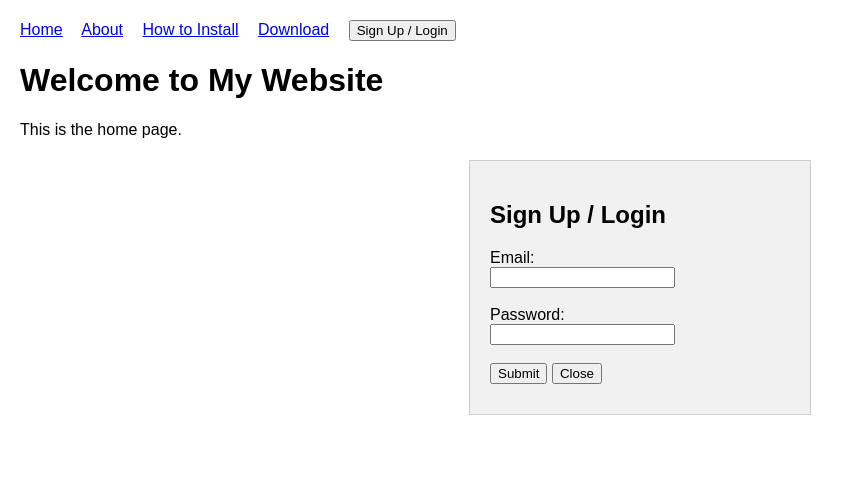
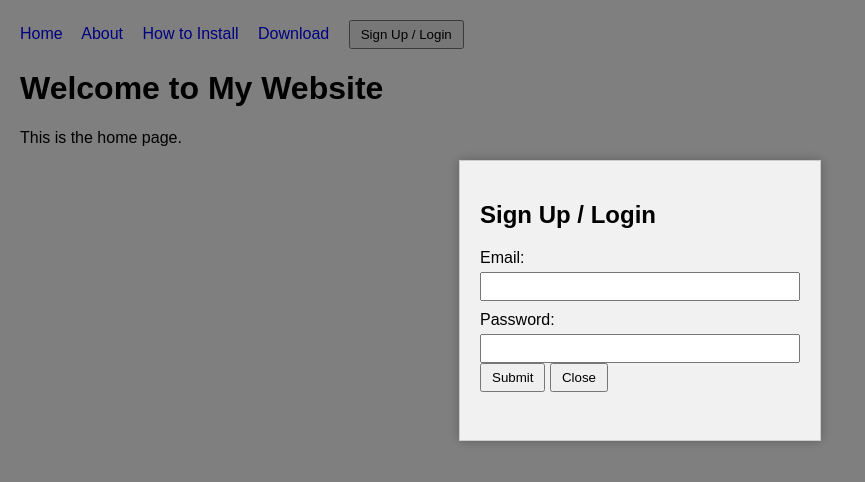
Before and after one commit to BS-Apps/websitetest, a plain HTML site: page index.html in a window 1280 px wide. Both pictures are taken after a click on the button "Sign Up / Login". Shown: the whole page, without its empty margins (0-865 px from the left). Drawn offline with Linux system fonts and the light colour scheme.

Commit message:
Update index.html

```diff
--- a/index.html
+++ b/index.html
@@ -4,12 +4,46 @@
   <meta charset="UTF-8" />
   <title>Home - My Website</title>
   <style>
-    /* Simple styles for layout */
     body { font-family: Arial, sans-serif; margin: 20px; }
-    nav a { margin-right: 15px; }
+    nav a { margin-right: 15px; text-decoration: none; color: blue; }
+    nav a:hover { text-decoration: underline; }
+    button { padding: 5px 10px; }
+    /* Modal styling */
+    #loginModal {
+      display: none;
+      position: fixed;
+      top: 20%;
+      left: 50%;
+      transform: translateX(-50%);
+      background: #f1f1f1;
+      padding: 20px;
+      border: 1px solid #ccc;
+      width: 320px;
+      box-shadow: 0 0 10px rgba(0,0,0,0.25);
+      z-index: 1000;
+    }
+    #overlay {
+      display: none;
+      position: fixed;
+      top:0; left:0; right:0; bottom:0;
+      background: rgba(0,0,0,0.5);
+      z-index: 900;
+    }
+    label { display: block; margin-top: 10px; }
+    input[type="email"], input[type="password"] {
+      width: 100%;
+      padding: 5px;
+      margin-top: 5px;
+      box-sizing: border-box;
+    }
+    #message {
+      margin-top: 10px;
+      min-height: 18px;
+    }
   </style>
 </head>
 <body>
+
   <nav>
     <a href="index.html">Home</a>
     <a href="about.html">About</a>
@@ -21,64 +55,111 @@
   <h1>Welcome to My Website</h1>
   <p>This is the home page.</p>
 
-  <!-- Signup/Login Modal will go here -->
+  <!-- Overlay behind modal -->
+  <div id="overlay"></div>
 
-  <div id="loginModal" style="display:none; position:fixed; top:20%; left:50%; transform:translateX(-50%);
-      background:#f1f1f1; padding:20px; border:1px solid #ccc; width:300px;">
-    <h2>Sign Up / Login</h2>
+  <!-- Login/Signup Modal -->
+  <div id="loginModal" role="dialog" aria-modal="true" aria-labelledby="modalTitle">
+    <h2 id="modalTitle">Sign Up / Login</h2>
     <form id="loginForm">
-      <label>Email:<br />
-        <input type="email" id="email" required />
-      </label><br /><br />
-      <label>Password:<br />
-        <input type="password" id="password" required />
-      </label><br /><br />
+      <label for="email">Email:</label>
+      <input type="email" id="email" name="email" required autocomplete="email" />
+
+      <label for="password">Password:</label>
+      <input type="password" id="password" name="password" required autocomplete="new-password" />
+
       <button type="submit">Submit</button>
       <button type="button" id="closeModal">Close</button>
     </form>
-    <div id="message" style="color:red; margin-top:10px;"></div>
+    <div id="message"></div>
   </div>
 
   <script>
-    // Show modal
-    document.getElementById('loginBtn').onclick = function() {
-      document.getElementById('loginModal').style.display = 'block';
-      document.getElementById('message').textContent = '';
-    };
+    // Show modal function
+    const loginBtn = document.getElementById('loginBtn');
+    const modal = document.getElementById('loginModal');
+    const overlay = document.getElementById('overlay');
+    const closeModalBtn = document.getElementById('closeModal');
+    const messageEl = document.getElementById('message');
 
-    // Close modal
-    document.getElementById('closeModal').onclick = function() {
-      document.getElementById('loginModal').style.display = 'none';
-    };
+    loginBtn.addEventListener('click', () => {
+      modal.style.display = 'block';
+      overlay.style.display = 'block';
+      messageEl.textContent = '';
+      messageEl.style.color = 'black';
+      document.getElementById('loginForm').reset();
+    });
 
-    // Handle form submit
-    document.getElementById('loginForm').onsubmit = async function(e) {
-      e.preventDefault();
-      const email = document.getElementById('email').value;
-      const password = document.getElementById('password').value;
-      // Call your Backendless API here to save user (we'll add this later)
-      document.getElementById('message').textContent = 'Processing...';
+    function closeModal() {
+      modal.style.display = 'none';
+      overlay.style.display = 'none';
+    }
 
+    closeModalBtn.addEventListener('click', closeModal);
+    overlay.addEventListener('click', closeModal);
+
+    // Replace these with your actual Backendless keys
+    const APP_ID = '86A4F199-F8D9-4EDE-B4E8-FE699452D916';
+    const REST_API_KEY = '1CDD055D-1777-40B2-9A7A-CFB092E79D89';
+
+    // Base URL for Backendless API
+    const BASE_URL = `https://api.backendless.com/${APP_ID}/${REST_API_KEY}/data/Purchases`;
+
+    async function checkAndRegister(email, password) {
       try {
-        // Example API call (fill in your real URL and details below)
-        const response = await fetch('https://api.backendless.com/86A4F199-F8D9-4EDE-B4E8-FE699452D916/1CDD055D-1777-40B2-9A7A-CFB092E79D89/data/Purchases', {
-          method: 'POST',
-          headers: {
-            'Content-Type': 'application/json'
-          },
-          body: JSON.stringify({ email, password })
-        });
-        if (response.ok) {
-          document.getElementById('message').style.color = 'green';
-          document.getElementById('message').textContent = 'User registered successfully!';
+        // Encode where clause for searching existing email
+        const whereClause = encodeURIComponent(`email='${email}'`);
+        const checkResponse = await fetch(`${BASE_URL}?where=${whereClause}`);
+
+        if (!checkResponse.ok) {
+          throw new Error('Error checking user');
+        }
+
+        const existingUsers = await checkResponse.json();
+
+        if (existingUsers.length > 0) {
+          // User already registered
+          return { success: false, message: 'User already registered with this email.' };
         } else {
-          const errorData = await response.json();
-          document.getElementById('message').textContent = 'Error: ' + (errorData.message || 'Unknown error');
+          // Register new user
+          const createResponse = await fetch(BASE_URL, {
+            method: 'POST',
+            headers: { 'Content-Type': 'application/json' },
+            body: JSON.stringify({ email, password })
+          });
+
+          if (!createResponse.ok) {
+            const errorData = await createResponse.json();
+            throw new Error(errorData.message || 'Error registering user');
+          }
+
+          return { success: true, message: 'User registered successfully!' };
         }
       } catch (err) {
-        document.getElementById('message').textContent = 'Network error: ' + err.message;
+        return { success: false, message: err.message };
       }
-    };
+    }
+
+    // Handle form submission
+    document.getElementById('loginForm').addEventListener('submit', async function(e) {
+      e.preventDefault();
+
+      const email = document.getElementById('email').value.trim();
+      const password = document.getElementById('password').value;
+
+      messageEl.style.color = 'black';
+      messageEl.textContent = 'Checking...';
+
+      const result = await checkAndRegister(email, password);
+
+      if (result.success) {
+        messageEl.style.color = 'green';
+      } else {
+        messageEl.style.color = 'red';
+      }
+
+      messageEl.textContent = result.message;
+    });
   </script>
 </body>
 </html>
```
